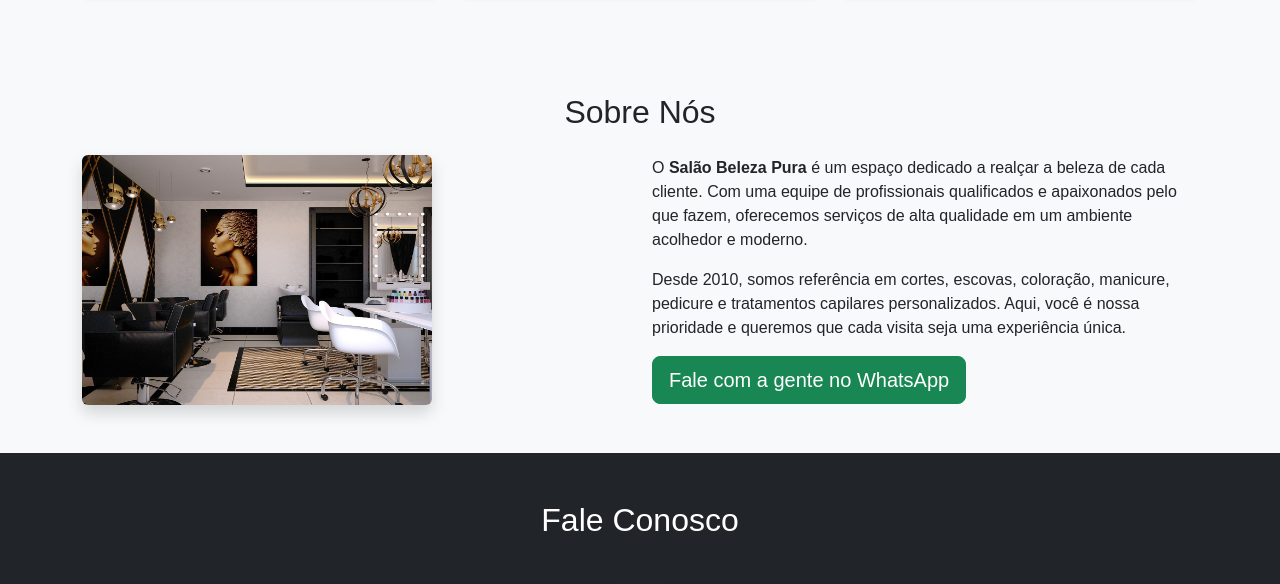
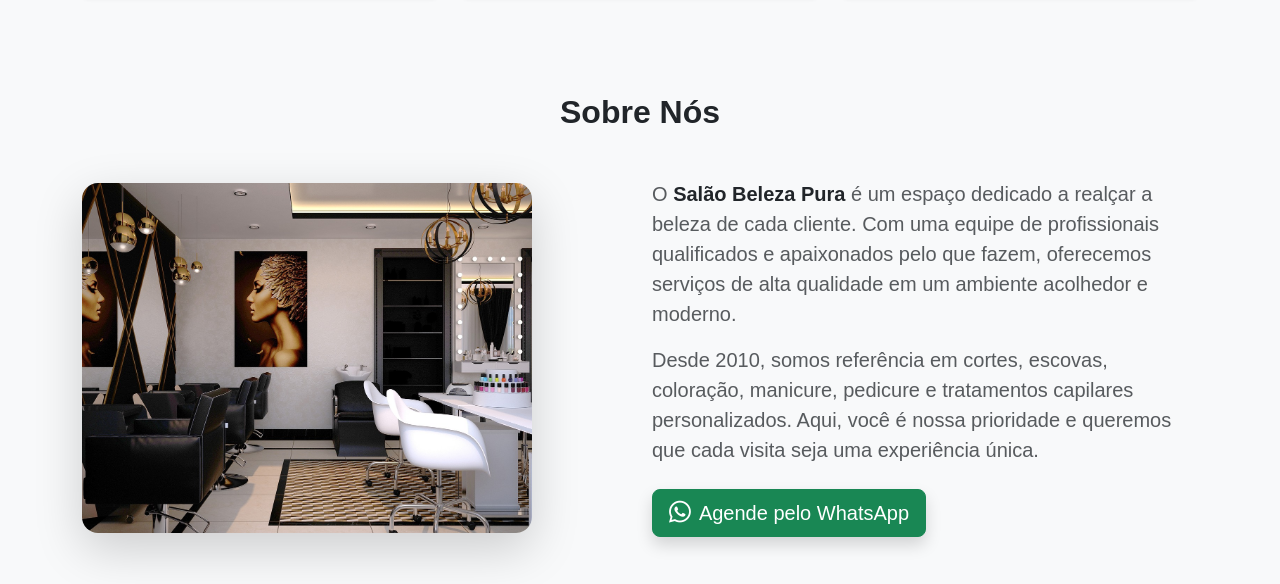
Before and after one commit to SebastiaoTrindade/salao_beleza, a plain HTML site: page index.html in a window 1280 px wide. Shown: the part 963-1547 px from the top of the page. Drawn offline with nearby package versions, Linux system fonts and the light colour scheme; grey boxes are pictures that could not be loaded.

Commit message:
Melhorando a seção about

```diff
--- a/index.html
+++ b/index.html
@@ -102,25 +102,31 @@
     <!--About Us Section-->
     <section id="about" class="bg-light py-5">
         <div class="container">
-            <h2 class="text-center mb-4">Sobre Nós</h2>
+            <h2 class="text-center fw-bold mb-5">Sobre Nós</h2>
                 <div class="row align-items-center">
-                    <div class="col-md-6 mb-4 mb-md-0">
-                        <img src="./assets/images/salão.jpg" alt="Nosso Salão" class="img-fluid rounded shadow" style="width: 350px; height: 250px;">
+                    <!--Image-->
+                    <div class="col-md-6 mb-4 mb-md-0" data-aos="fade-right">
+                        <img
+                        src="./assets/images/salão.jpg"
+                        alt="Nosso Salão"
+                        class="img-fluid rounded-4 shadow-lg"
+                        style="object-fit: cover; width: 450px; height: 350px;">
                     </div>
-                    <div class="col-md-6">
-                        <p>
-                            O <strong>Salão Beleza Pura</strong> é um espaço dedicado a realçar a beleza de cada cliente. Com uma equipe de profissionais qualificados e apaixonados pelo que fazem, oferecemos serviços de alta qualidade em um ambiente acolhedor e moderno.
+                    <!--Text-->
+                    <div class="col-md-6" data-aos="fade-left">
+                        <p class="text-muted fs-5 mb-3">
+                            O <strong class="text-dark">Salão Beleza Pura</strong> é um espaço dedicado a realçar a beleza de cada cliente. Com uma equipe de profissionais qualificados e apaixonados pelo que fazem, oferecemos serviços de alta qualidade em um ambiente acolhedor e moderno.
                         </p>
-                        <p>
+                        <p class="text-muted fs-5 mb-4">
                             Desde 2010, somos referência em cortes, escovas, coloração, manicure, pedicure e tratamentos capilares personalizados.
                             Aqui, você é nossa prioridade e queremos que cada visita seja uma experiência única.
                         </p>
                         <a
                             href="https://wa.me/552199999999?text=Olá,+gostaria+de+agendar+um+horário+no+salão."
-                            class="btn btn-success btn-lg" target="_blank">
-                            Fale com a gente no WhatsApp
+                            class="btn btn-success btn-lg d-inline-flex align-items-center gap-2 shadow" target="_blank">
+                            <i class="fab fa-whatsapp fa-lg"></i> Agende pelo WhatsApp
+
                         </a>
-
                     </div>
                 </div>
             </div>
```
